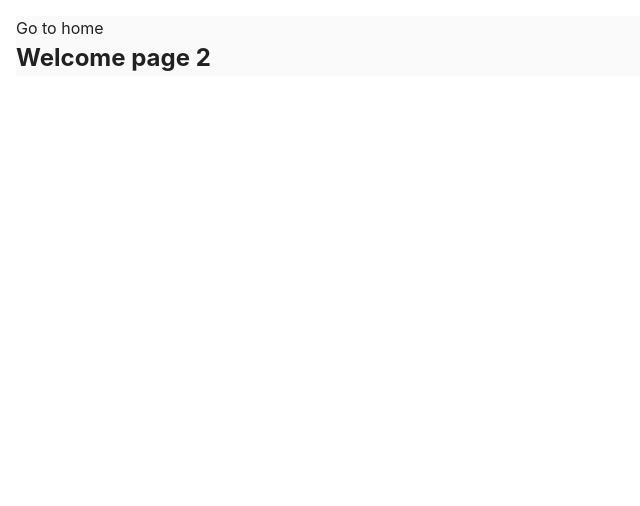
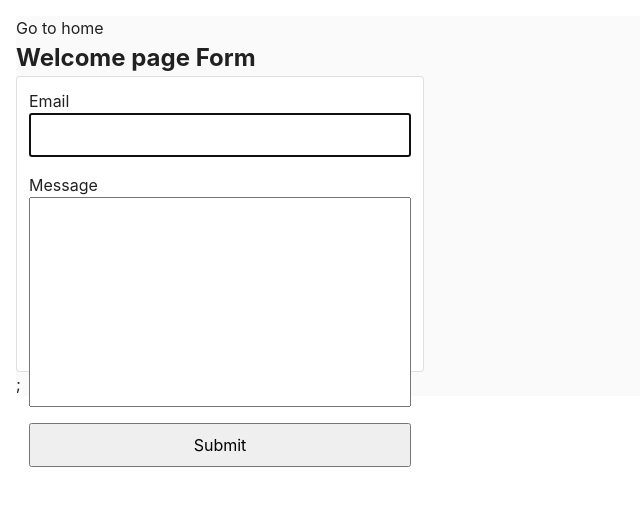
Before and after one commit to AnnaOsadchuk/goit-js-hw-09, a website built with Vite: page src/2-form.html in a window 1280 px wide. Shown: the whole page, without its empty margins (0-640 px from the left). Built offline with nearby package versions, Linux system fonts and the light colour scheme.

Commit message:
Done JS task-2

```diff
--- a/src/2-form.html
+++ b/src/2-form.html
@@ -6,13 +6,33 @@
     <meta name="viewport" content="width=device-width, initial-scale=1.0" />
     <title>Form</title>
     <link rel="stylesheet" href="./css/styles.css" />
+    <link rel="stylesheet" href="./css/2-form.css" />
   </head>
   <body>
     <section>
       <a href="./index.html">Go to home</a>
-      <h1>Welcome page 2</h1>
+      <h1>Welcome page Form</h1>
     </section>
+    <form class="feedback-form" autocomplete="off">
+      <label>
+        Email
+        <input class="js-input" type="email" name="email" autofocus />
+      </label>
+      <label>
+        Message
+        <textarea name="message" rows="8"></textarea>
+      </label>
+      <button type="submit">Submit</button>
+    </form>
 
     <script type="module" src="./js/2-form.js"></script>
+
+    <!--   <script
+      src="https://cdnjs.cloudflare.com/ajax/libs/lodash.js/4.17.21/lodash.min.js"
+      integrity="sha512-WFN04846sdKMIP5LKNphMaWzU7YpMyCU245etK3g/2ARYbPK9Ub18eG+ljU96qKRCWh+quCY7yefSmlkQw1ANQ=="
+      crossorigin="anonymous"
+      referrerpolicy="no-referrer"
+    ></script> -->
+    ;
   </body>
 </html>
--- /dev/null
+++ b/src/css/2-form.css
@@ -0,0 +1,54 @@
+
+/***************  Form style */
+/* body {
+  margin: 16px;
+  font-family: -apple-system, BlinkMacSystemFont, 'Segoe UI', Roboto, Oxygen,
+    Ubuntu, Cantarell, 'Open Sans', 'Helvetica Neue', sans-serif;
+  -webkit-font-smoothing: antialiased;
+  -moz-osx-font-smoothing: grayscale;
+  background-color: #fafafa;
+  color: #212121;
+  line-height: 1.5;
+}
+
+input {
+  padding: 8px;
+  font: inherit;
+}
+
+button {
+  padding: 8px 12px;
+  cursor: pointer;
+} */
+
+.feedback-form {
+  display: flex;
+  flex-direction: column;
+  max-width: 480px;
+  padding: 12px;
+  background-color: #fff;
+  border: 1px solid rgba(0, 0, 0, 0.12);
+  border-radius: 4px;
+}
+
+.feedback-form label {
+  display: flex;
+  flex-direction: column;
+  margin-bottom: 16px;
+}
+
+.feedback-form button {
+  padding: 8px 12px;
+  font: inherit;
+  cursor: pointer;
+}
+
+input,
+textarea {
+  padding: 8px;
+  font: inherit;
+}
+
+textarea {
+  resize: none;
+}
--- a/src/css/styles.css
+++ b/src/css/styles.css
@@ -37,7 +37,7 @@ body {
   line-height: 1.5;
 }
 
-input {
+/* input {
   padding: 8px;
   font: inherit;
 }
@@ -45,7 +45,7 @@ input {
 button {
   padding: 8px 12px;
   cursor: pointer;
-}
+} */
 
 .gallery {
   display: grid;
@@ -86,3 +86,36 @@ button {
 .gallery-link:hover {
   cursor: zoom-in;
 }
+
+.feedback-form {
+  display: flex;
+  flex-direction: column;
+  max-width: 408px;
+  max-height: 296px;
+  padding: 12px;
+  background-color: #fff;
+  border: 1px solid rgba(0, 0, 0, 0.12);
+  border-radius: 4px;
+}
+
+.feedback-form label {
+  display: flex;
+  flex-direction: column;
+  margin-bottom: 16px;
+}
+
+.feedback-form button {
+  padding: 8px 12px;
+  font: inherit;
+  cursor: pointer;
+}
+
+input,
+textarea {
+  padding: 8px;
+  font: inherit;
+}
+
+textarea {
+  resize: none;
+}
--- a/src/js/2-form.js
+++ b/src/js/2-form.js
@@ -1 +1,42 @@
-console.log("Form")
+/* const throttle = require('lodash.throttle'); */
+
+const formEl = document.querySelector('.feedback-form');
+const inputEl = document.querySelector('input');
+const messageEl = document.querySelector('textarea');
+const buttonEl = document.querySelector('button');
+
+const localStoregaData = localStorage.getItem('feedback-form-state');
+const parsedData = JSON.parse(localStoregaData);
+
+if (parsedData !== null) {
+  if (parsedData.email !== '') inputEl.value = parsedData.email;
+  if (parsedData.message !== '') messageEl.value = parsedData.messege;
+}
+formEl.addEventListener('input', onInput);
+formEl.addEventListener('submit', onPress);
+
+function onInput(evt) {
+  const emailValue = inputEl.value.trim();
+  const messegeValue = messageEl.value.trim();
+  const inputArr = {
+    email: `${emailValue}`,
+    messege: `${messegeValue}`,
+  };
+  console.log(inputArr);
+  localStorage.setItem('feedback-form-state', JSON.stringify(inputArr));
+}
+
+function onPress(evt) {
+  evt.preventDefault();
+  if (inputEl.value !== '' && messageEl.value !== '') {
+    const getArr = localStorage.getItem('feedback-form-state');
+    const parsedArr = JSON.parse(getArr);
+    console.log(parsedArr);
+
+    localStorage.removeItem('feedback-form-state');
+    formEl.reset();
+  } else {
+    const message = 'Будь ласка, заповніть всі поля форми.';
+    alert(message);
+  }
+}
```
Also changed, not shown: src/index.html (+1 -0 lines), 1 other file.
